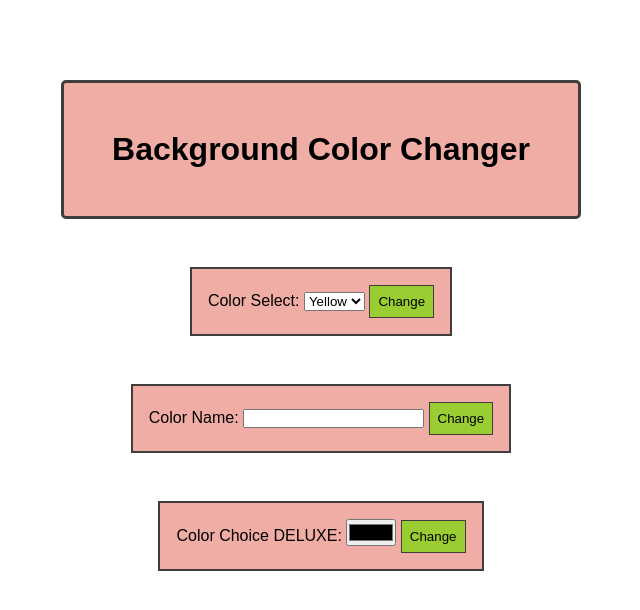
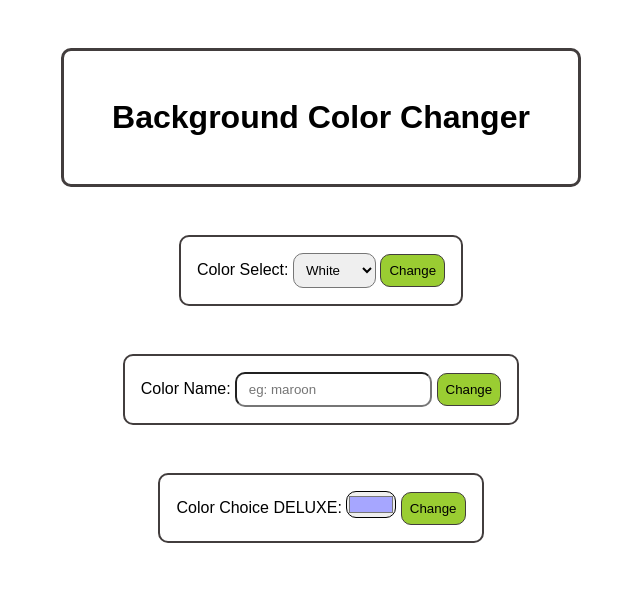
Before and after one commit to nkriedner/bgcolor-changer, a plain HTML site: page index.html in a window 1280 px wide. Shown: the whole page, without its empty margins (319-959 px from the left). Drawn offline with Linux system fonts and the light colour scheme.

Commit message:
Optimized some css design

```diff
--- a/index.html
+++ b/index.html
@@ -7,6 +7,7 @@
     <title>Background Color Changer</title>
   </head>
   <body>
+    <div class="wrapper">
       <header>
         <h1>Background Color Changer</h1>
       </header>
@@ -14,25 +15,34 @@
         <div>
           <label for="ColorChoice">Color Select:</label>
           <select id="ColorChoice">
+            <option value="white">White</option>
             <option value="yellow">Yellow</option>
+            <option value="orange">Orange</option>
             <option value="red">Red</option>
             <option value="green">Green</option>
+            <option value="blue">Blue</option>
+            <option value="purple">Purple</option>
+            <option value="brown">Brown</option>
+            <option value="grey">Grey</option>
+            <option value="black">Black</option>
           </select>
           <button id="change1">Change</button>
         </div>
         <br />
         <div>
           <label for="colorInput">Color Name:</label>
-        <input id="colorInput" type="text" />
+          <input id="colorInput" type="text" placeholder=" eg: maroon" />
           <button id="change2">Change</button>
         </div>
         <br />
         <div>
           <label for="colorChoiceDeluxe">Color Choice DELUXE:</label>
-        <input id="colorChoiceDeluxe" type="color" />
+          <input id="colorChoiceDeluxe" type="color" placeholder="#ffb062" />
           <button id="change3">Change</button>
         </div>
       </main>
+    </div>
+
     <script src="script.js"></script>
   </body>
 </html>
--- a/script.js
+++ b/script.js
@@ -23,6 +23,7 @@ input.addEventListener("keyup", function() {
   }
 });
 
+colorChoiceDeluxe.value = "#a6a6ff";
 change3.addEventListener("click", function() {
   body.style.background = colorChoiceDeluxe.value;
 });
--- a/style.css
+++ b/style.css
@@ -2,11 +2,11 @@
   margin: 0;
   padding: 0;
   box-sizing: border-box;
+  border-radius: 10px;
 }
 
 body {
   background: white;
-  height: 100vh;
   text-align: center;
   font-family: sans-serif;
 }
@@ -14,10 +14,8 @@ body {
 header h1 {
   display: inline-block;
   padding: 3rem;
-  margin-top: 5rem;
   border: 3px solid #423d3d;
-  border-radius: 5px;
-  background: #f0ada5;
+  background: white;
 }
 
 main div {
@@ -25,7 +23,12 @@ main div {
   padding: 1rem;
   margin-top: 3rem;
   border: 2px solid #423d3d;
-  background: #f0ada5;
+  background: white;
+}
+
+input[type="text"],
+select {
+  padding: 0.5rem;
 }
 
 button {
@@ -33,3 +36,7 @@ button {
   background: yellowgreen;
   border: 1px solid #423d3d;
 }
+
+.wrapper {
+  padding: 3rem 1rem;
+}
```
Lines whose indentation alone changed are shown as unchanged.
